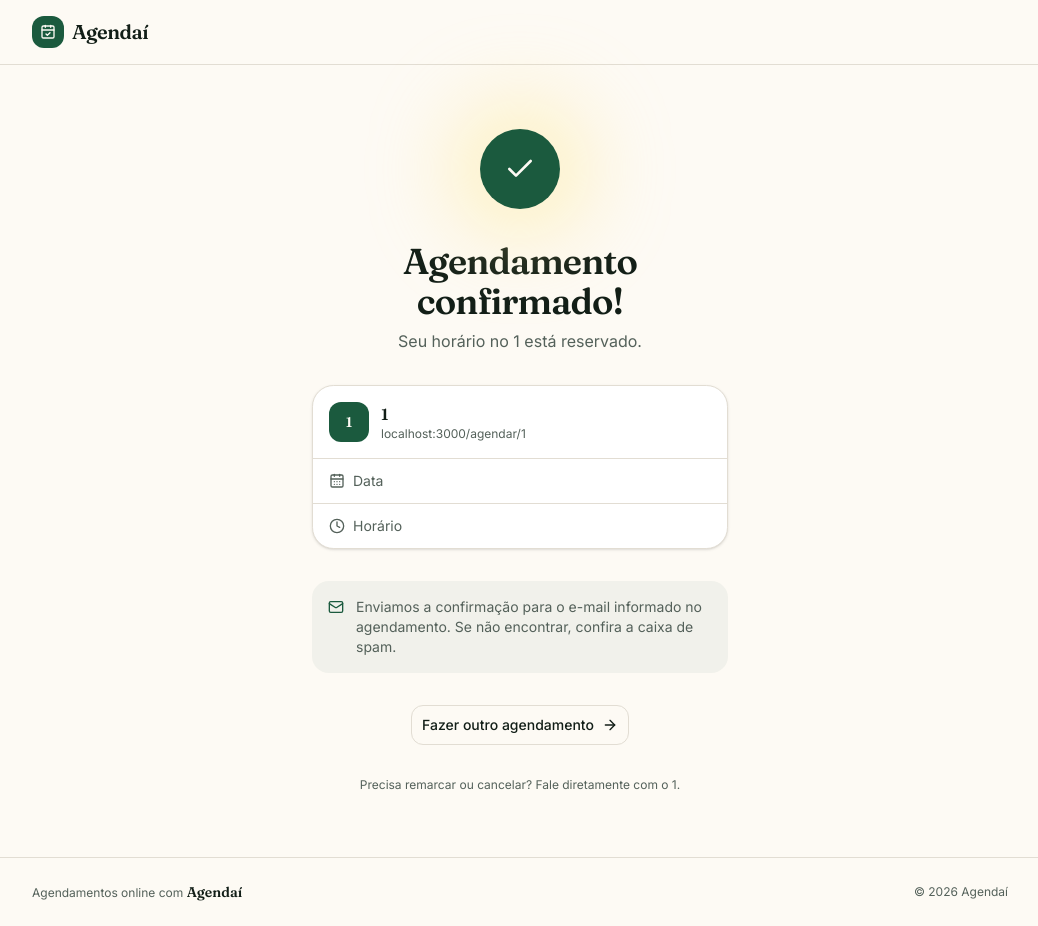
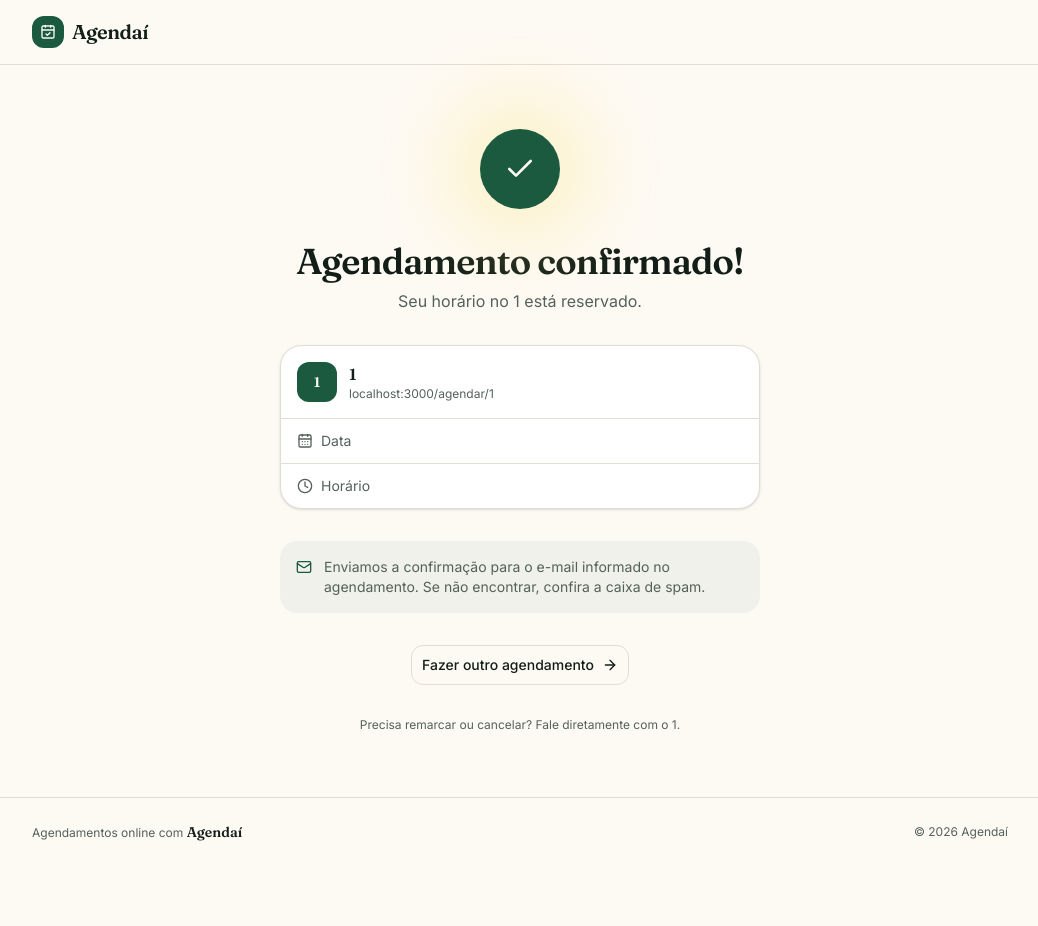
Before and after one commit to LuanCruz13/agendamento-multitenant, a Next.js app in the folder frontend/: page /agendar/1/confirmado in a window 1280 px wide. Shown: the whole page, without its empty margins (120-1158 px from the left). After the commit the page ends 866 px from the top, so only its background shows below. Built offline with nearby package versions, Linux system fonts and the light colour scheme.

Commit message:
fix(frontend): prevent confirmation page title from wrapping

```diff
--- a/frontend/components/booking/booking-confirmation.tsx
+++ b/frontend/components/booking/booking-confirmation.tsx
@@ -24,7 +24,7 @@ type BookingConfirmationProps = {
 
 
     return (
-        <main className="mx-auto flex w-full max-w-md flex-1 flex-col items-center gap-8 px-4 py-12 text-center md:py-16">
+        <main className="mx-auto flex w-full max-w-lg flex-1 flex-col items-center gap-8 px-4 py-12 text-center md:py-16">
             <div className="relative flex items-center justify-center">
                 <div className="absolute size-36 rounded-full bg-amber-200/40 blur-2xl" aria-hidden />
                 <div className="relative flex size-20 items-center justify-center rounded-full bg-primary text-primary-foreground">
```
